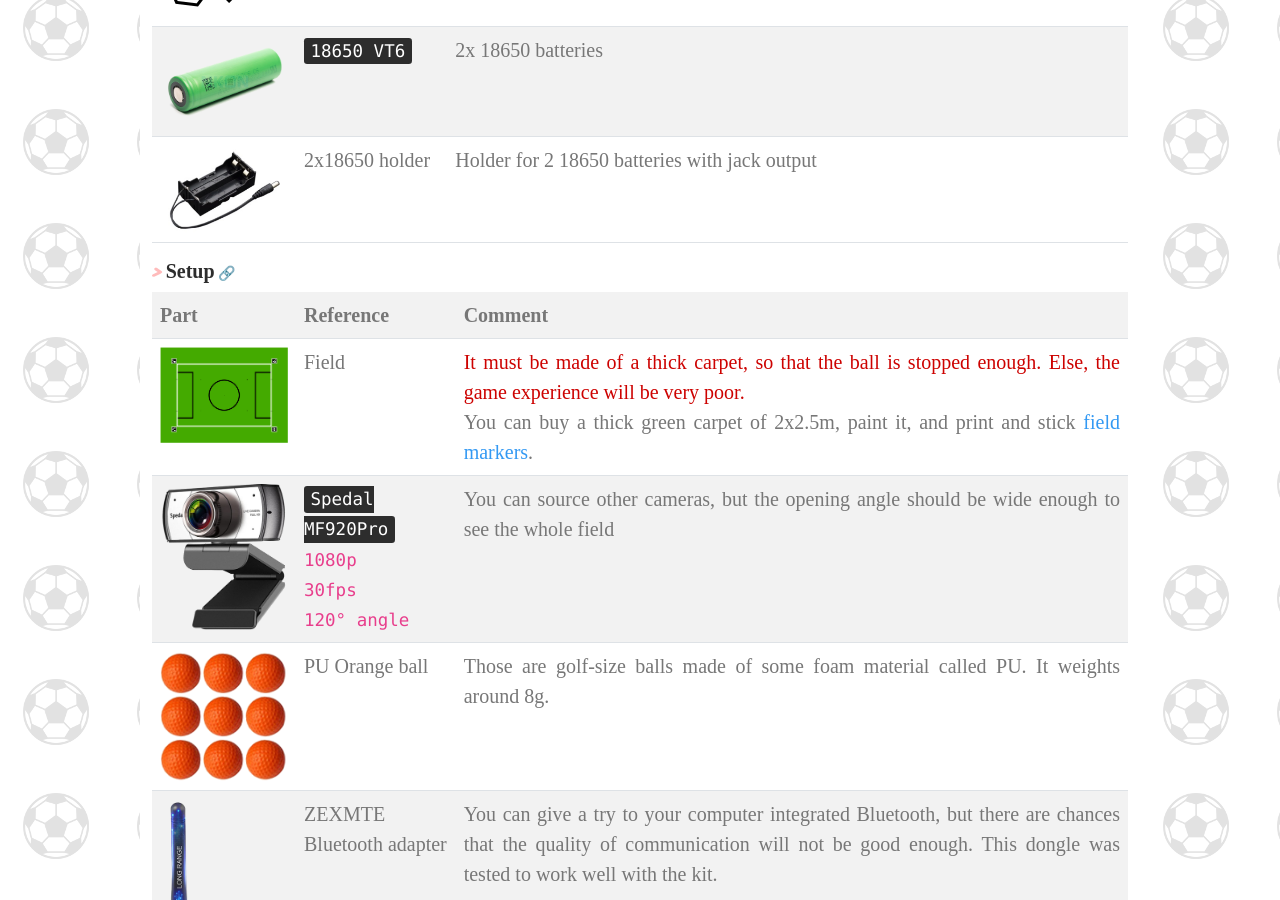
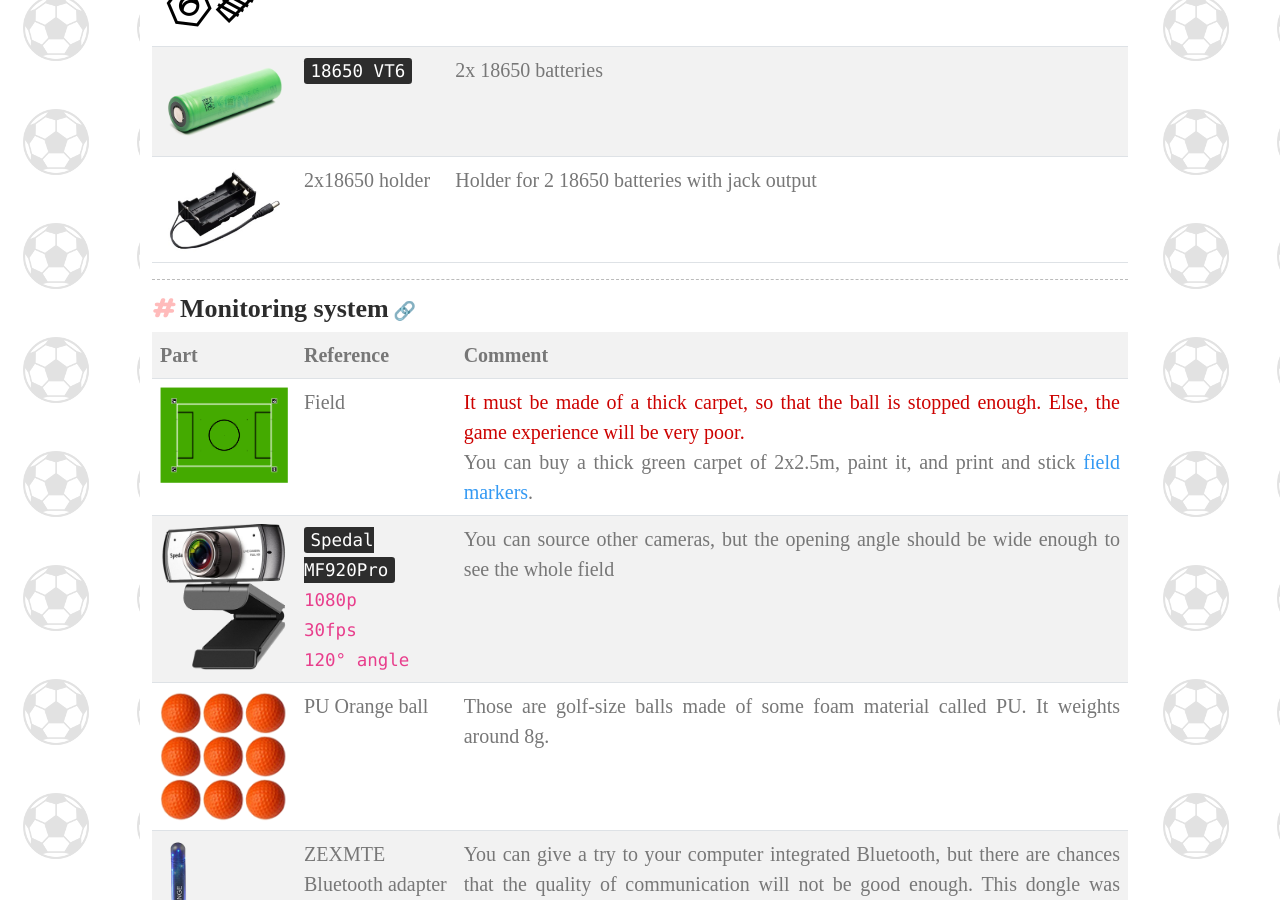
Before and after one commit to robot-soccer-kit/robot-soccer-kit.github.io, a Jekyll site: the page built from bom.md, in a window 1280 px wide and 900 px high, scrolled down 2424 px. Built offline with Jekyll 4.4.1, drawn with Linux system fonts in a browser that asks for light colours; some web fonts are replaced.

Commit message:
Formatting details

```diff
--- a/bom.md
+++ b/bom.md
@@ -10,7 +10,7 @@ permalink: /bom
     evolving, do not try to build this for now
 </div>
 
-## Robots
+# Robots
 
 Below is the list of items for one robot:
 
@@ -239,7 +239,7 @@ Below is the list of items for one robot:
     </tr>
 </table>
 
-## Setup
+# Monitoring system
 
 <table class="table table-striped table-responsive">
     <tr>
```
